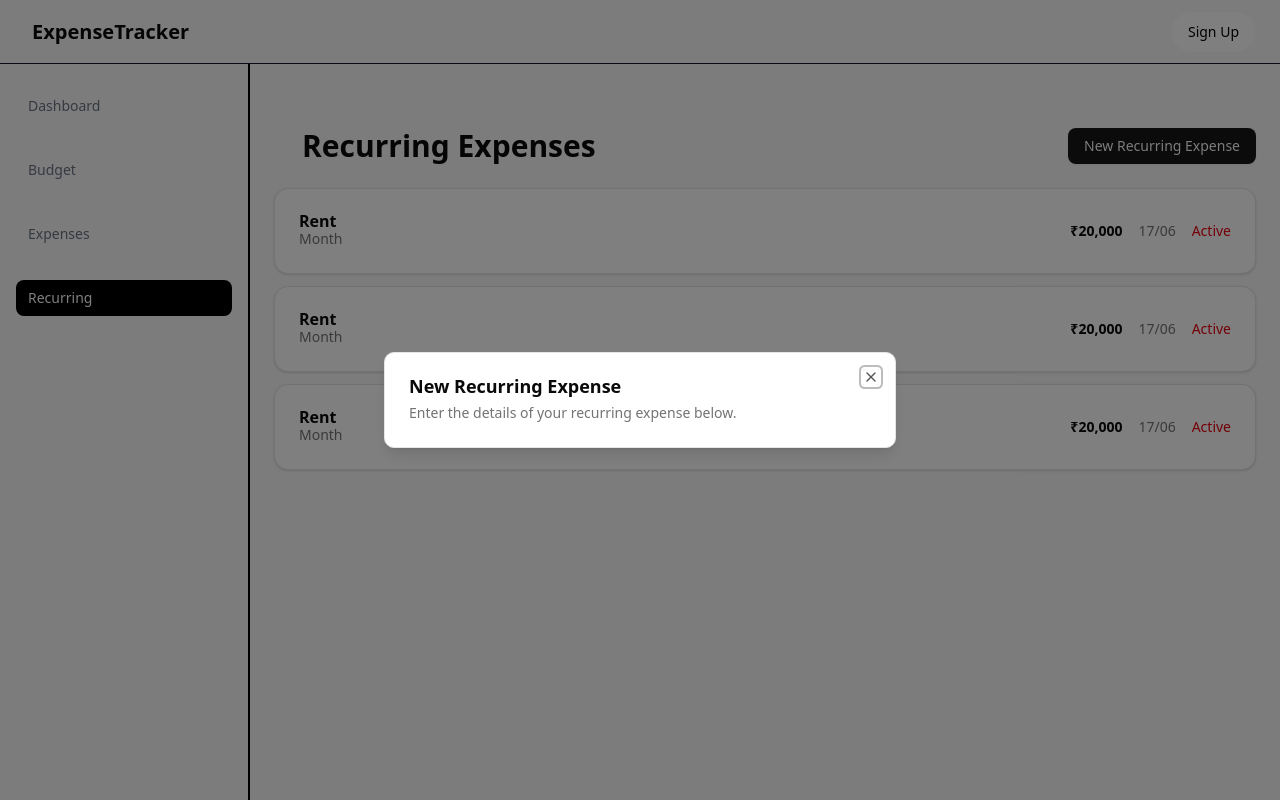
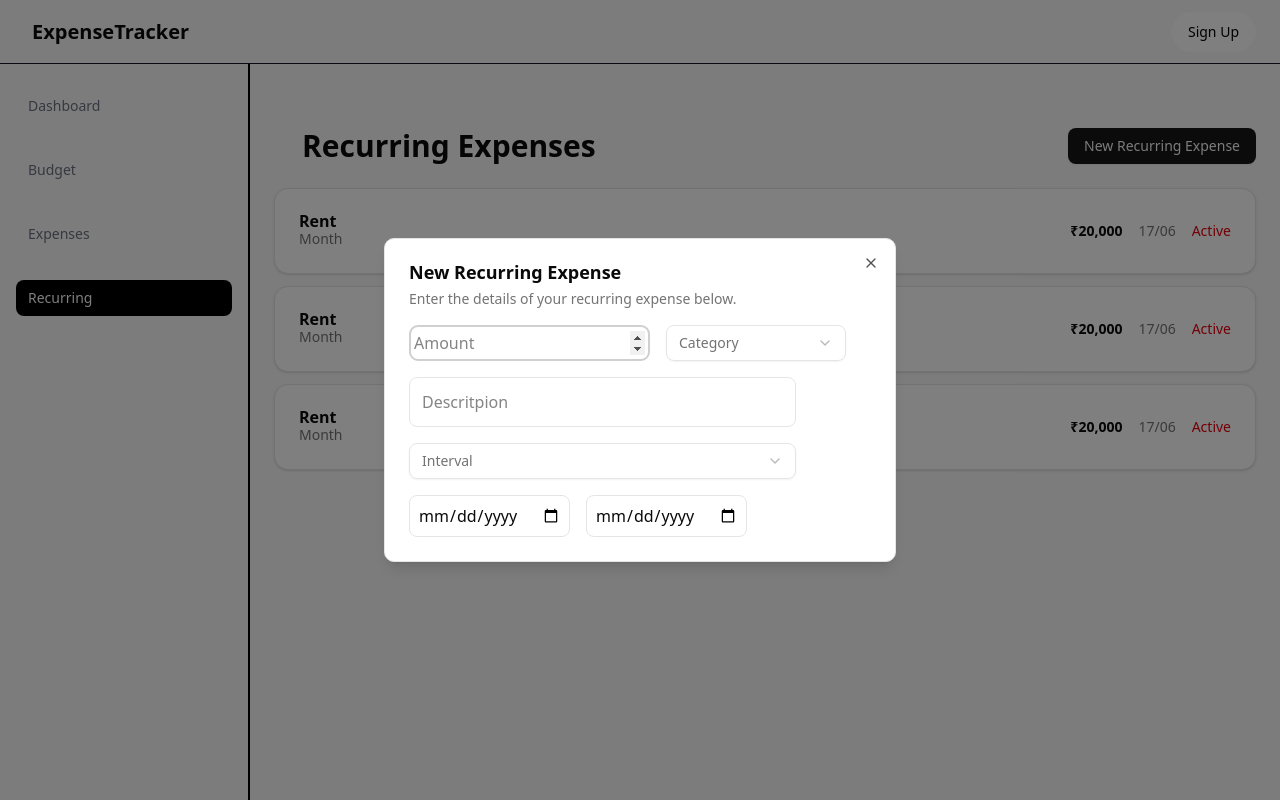
Before and after one commit to Tanujeet/Expense-Tracker, a Next.js app: page /recurrings in a window 1280 px wide. Both pictures are taken after a click on the button "New Recurring Expense". Built offline with nearby package versions, Linux system fonts and the light colour scheme; no server answers.

Commit message:
Added:form in recurring expense page

```diff
--- a/app/recurrings/page.tsx
+++ b/app/recurrings/page.tsx
@@ -13,6 +13,13 @@ import {
   DialogTitle,
   DialogTrigger,
 } from "@/components/ui/dialog";
+import {
+  Select,
+  SelectContent,
+  SelectItem,
+  SelectTrigger,
+  SelectValue,
+} from "@/components/ui/select";
 const Page = () => {
   const recurringExpenseData = [
     {
@@ -56,6 +63,51 @@ const Page = () => {
               </DialogHeader>
 
               {/* {form} */}
+              <div>
+                <div className="flex gap-4">
+                  <input
+                    type="number"
+                    placeholder="Amount"
+                    className="border rounded-md p-1"
+                  />
+                  <Select>
+                    <SelectTrigger className="w-[180px] p-3">
+                      <SelectValue placeholder="Category" />
+                    </SelectTrigger>
+                    <SelectContent>
+                      <SelectItem value="food">Food</SelectItem>
+                      <SelectItem value="transport">Transport</SelectItem>
+                      <SelectItem value="shopping">Shopping</SelectItem>
+                      <SelectItem value="billing">Billing</SelectItem>
+                      <SelectItem value="entertainment">
+                        Entertainment
+                      </SelectItem>
+                    </SelectContent>
+                  </Select>
+                </div>
+                <div className="mt-4">
+                  <input
+                    type="text"
+                    placeholder="Descritpion"
+                    className="border rounded-md p-3 w-[387px]"
+                  />
+                  <Select>
+                    <SelectTrigger className="w-[387px] p-3 mt-4 ">
+                      <SelectValue placeholder="Interval" />
+                    </SelectTrigger>
+                    <SelectContent>
+                      <SelectItem value="Daily">Daily</SelectItem>
+                      <SelectItem value="Weekly">Weekly</SelectItem>
+                      <SelectItem value="Monthly">Monthly</SelectItem>
+                      <SelectItem value="Yearly">Yearly</SelectItem>
+                    </SelectContent>
+                  </Select>
+                </div>
+                <div className="mt-4 flex gap-4 ">
+                  <input type="date" className="border rounded-md p-2" />
+                  <input type="date" className="border rounded-md p-2" />
+                </div>
+              </div>
             </DialogContent>
           </Dialog>
         </div>
```
